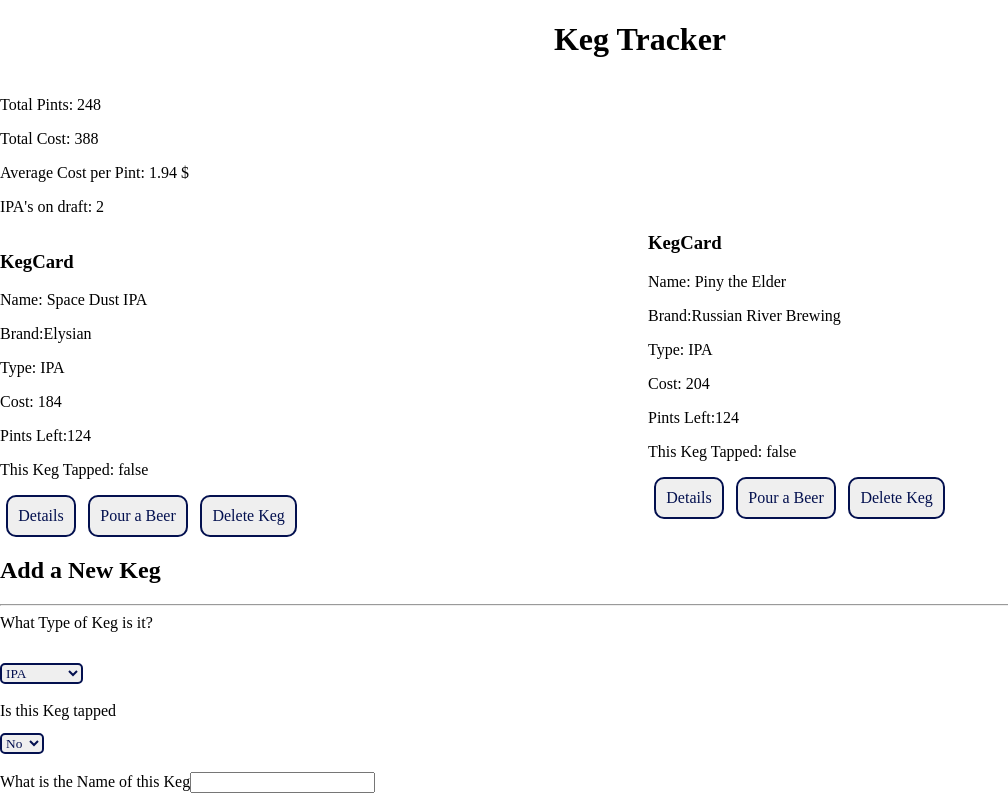
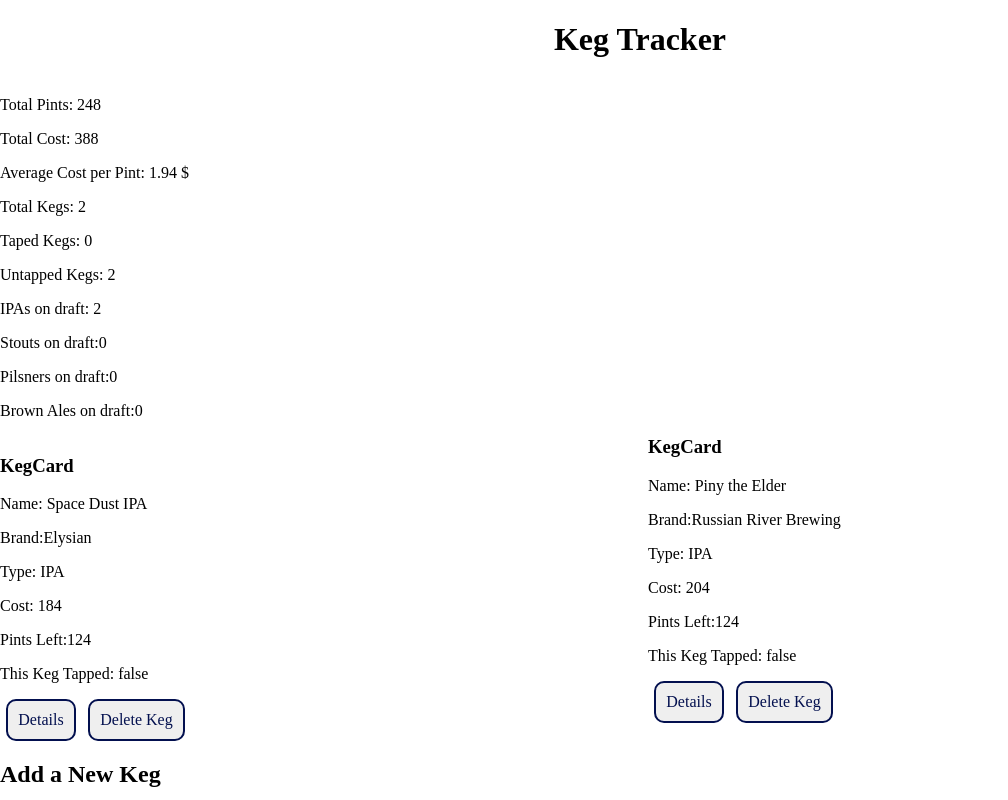
Before and after one commit to StevenFleming/Keg-Tracker-Redux, a React (Create React App) app: page / in a window 1280 px wide. Shown: the top 800 px of the page, without its empty margins (0-1008 px from the left). Built offline with nearby package versions, Linux system fonts and the light colour scheme.

Commit message:
Refractors KegData functions and adds in logic for displaying different types of Beer on Draft and the amount of Kegs tapped v untapped

```diff
--- a/src/components/KegCard.js
+++ b/src/components/KegCard.js
@@ -14,9 +14,9 @@
       <button onClick={() => props.selectKeg(props.selectedKeg.id)}>
         Details
       </button>
-      <button onClick={() => props.pourABeer(props.selectedKeg.id)}>
+      {/* <button onClick={() => props.pourABeer(props.selectedKeg.id)}>
         Pour a Beer
-      </button>
+      </button> */}
       <button onClick={() => props.delete(props.selectedKeg.id)}>
         Delete Keg
       </button>
@@ -25,6 +25,10 @@
 }
 
 KegCard.propTypes = {
+  selectedKeg: PropTypes.func,
+  pourABeer: PropTypes.func,
+  delete: PropTypes.func,
+
   name: PropTypes.string,
   brand: PropTypes.string,
   type: PropTypes.string,
--- a/src/components/KegController.js
+++ b/src/components/KegController.js
@@ -3,6 +3,7 @@
 import KegList from "./KegList";
 import NewKeg from "./NewKeg";
 import KegDetails from "./KegDetails";
+import ReusableForm from "./ReusableForm";
 
 const masterKegList = [
   {
--- a/src/components/KegData.js
+++ b/src/components/KegData.js
@@ -14,10 +14,44 @@
           pintsSum(props.masterKegList).toPrecision(1)}
         {" $ "}
       </p>
+      <p>Total Kegs: {totalKegs(props.masterKegList)}</p>
+      <p>Taped Kegs: {tappedKegs(props.masterKegList)} </p>
+      <p>Untapped Kegs: {untappedKegs(props.masterKegList)}</p>
 
-      <p>IPA's on draft: {totalIPAs(props.masterKegList)}</p>
+      <p>IPAs on draft: {totalType(props.masterKegList, "IPA")}</p>
+      <p>Stouts on draft:{totalType(props.masterKegList, "Stout")}</p>
+      <p> Pilsners on draft:{totalType(props.masterKegList, "Pilsner")}</p>
+      <p> Brown Ales on draft:{totalType(props.masterKegList, "Brown Ale")}</p>
     </React.Fragment>
   );
+}
+
+function totalKegs(arr) {
+  let count = 0;
+  for (let i = 0; i < arr.length; i++) {
+    count++;
+  }
+  return count;
+}
+
+function untappedKegs(arr) {
+  let count = 0;
+  for (let i = 0; i < arr.length; i++) {
+    if (arr[i].tapped == false) {
+      count++;
+    }
+  }
+  return count;
+}
+
+function tappedKegs(arr) {
+  let count = 0;
+  for (let i = 0; i < arr.length; i++) {
+    if (arr[i].tapped == true) {
+      count++;
+    }
+  }
+  return count;
 }
 
 function pintsSum(arr) {
@@ -38,26 +72,16 @@
   return count;
 }
 
-function totalIPAs(arr) {
+function totalType(arr, type) {
   let count = 0;
   for (let i = 0; i < arr.length; i++) {
-    if (arr[i].type === "IPA") {
+    if (arr[i].type === type) {
       count++;
     }
   }
   return count;
 }
 
-// function totalType(arr, type) {
-//   let count = 0;
-//   for (let i = 0; i < arr.length; i++) {
-//     if (arr[i].type === type) {
-//       count++;
-//     }
-//   }
-//   return count;
-// }
-
 KegData.propTypes = {
   masterKegList: PropTypes.array,
 };
--- a/src/components/KegDetails.js
+++ b/src/components/KegDetails.js
@@ -6,7 +6,7 @@
   console.log(props);
   return (
     <React.Fragment>
-      Keg Details
+      <h2>Keg Details</h2>
       <p>Name: {props.Keg.name}</p>
       <p>Brand:{props.Keg.brand}</p>
       <p>Type: {props.Keg.type}</p>
--- a/src/components/KegList.js
+++ b/src/components/KegList.js
@@ -9,7 +9,7 @@
         <KegCard
           selectedKeg={props.masterKegList[i]}
           selectKeg={props.selectKeg}
-          pourABeer={props.pourABeer}
+          // pourABeer={props.pourABeer}
           delete={props.delete}
         />
       ))}
@@ -19,7 +19,10 @@
 
 KegList.propTypes = {
   masterKegList: PropTypes.array,
+  selectedKeg: PropTypes.object,
   selectKeg: PropTypes.func,
+  pourABeer: PropTypes.func,
+  delete: PropTypes.func,
 };
 
 export default KegList;
--- /dev/null
+++ b/src/components/ReusableForm.js
@@ -0,0 +1,56 @@
+import React from "react";
+import PropTypes from "prop-types";
+
+function ReusableForm(props) {
+  return (
+    <React.Fragment>
+      <form onSubmit={props.submitNewKeg}>
+        <label htmlFor="type">What Type of Keg is it?</label>
+        <br />
+        <br />
+        <select name="type">
+          <option value="IPA">IPA</option>
+          <option value="Stout">Stout</option>
+          <option value="Pislner">Pislner</option>
+          <option value="Brown Ale">Brown Ale</option>
+        </select>
+        <br />
+        <br />
+
+        <label htmlFor="tapped">Is this Keg tapped</label>
+        <br />
+        <select name="tapped">
+          <option value="false">No</option>
+          <option value="true">Yes</option>
+        </select>
+        <br />
+        <br />
+
+        <label hmtlfor="name"> What is the Name of this Keg</label>
+        <input type="text" id="name" name="name"></input>
+        <br />
+        <br />
+        <label hmtlfor="brand"> What Brand is this Keg</label>
+        <input type="text" id="brand" name="brand"></input>
+        <br />
+        <br />
+        <label hmtlfor="cost"> What is the cost of this Keg</label>
+        <input type="text" id="cost" name="cost"></input>
+        <br />
+        <br />
+        <label hmtlfor="pints"> How many Pints is this Keg Holding</label>
+        <input type="text" id="pints" name="pints"></input>
+        <br />
+        <br />
+        <button type="submit">{props.buttonText}</button>
+      </form>
+    </React.Fragment>
+  );
+}
+
+ReusableForm.propTypes = {
+  formSubmissionHandler: PropTypes.func,
+  buttonText: PropTypes.string,
+};
+
+export default ReusableForm;
```
